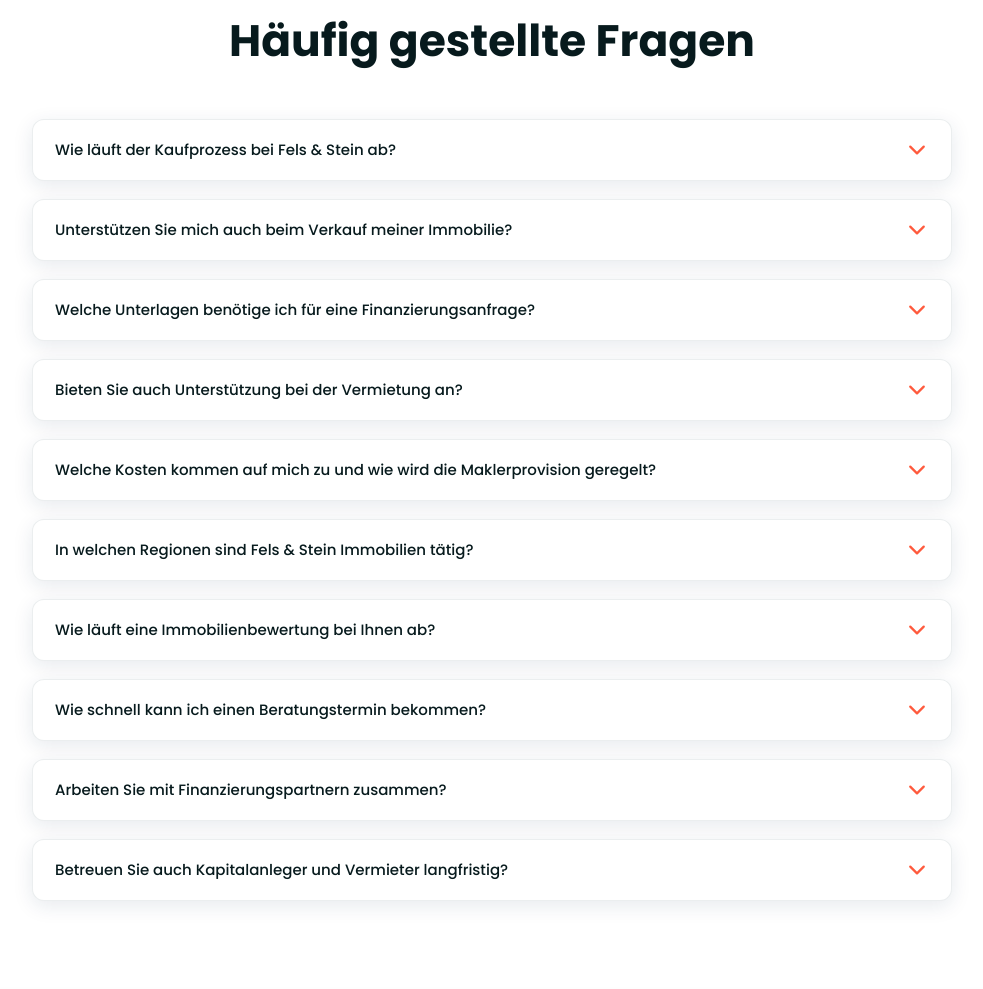
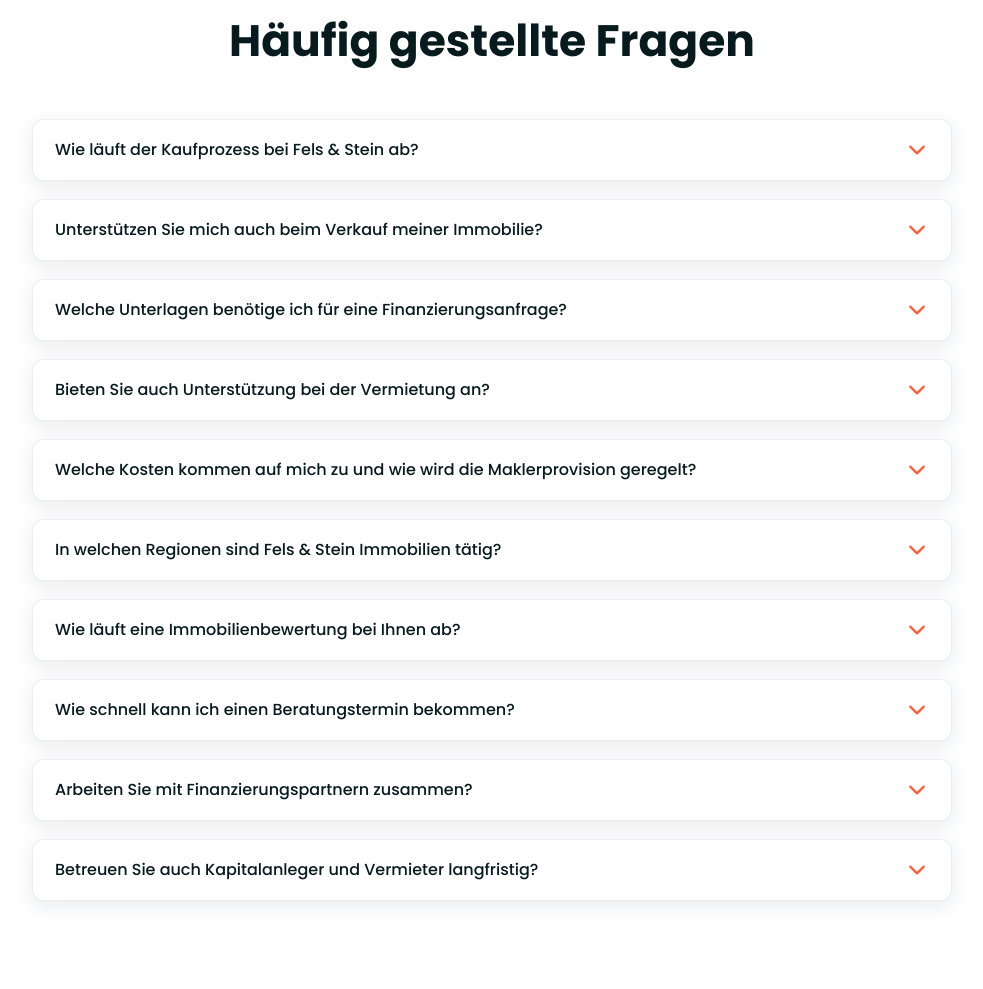
Before and after one commit to DaliborSimic/Fels-und-Stein-Immobilien, a plain HTML site: page index.html in a window 1280 px wide. Shown: the part 5681-6670 px from the top of the page, without its empty margins (148-1131 px from the left). Drawn offline with nearby package versions, Linux system fonts and the light colour scheme.

Commit message:
Update style.css

```diff
--- a/assets/css/style.css
+++ b/assets/css/style.css
@@ -1014,7 +1014,7 @@ button, a { transition: var(--transition); }
   padding: 18px 22px;
   color: var(--dark-jungle-green);
   font-family: var(--ff-poppins);
-  font-size: var(--fs-5);
+  font-size: 1rem;
   font-weight: var(--fw-500);
   line-height: 1.4;
 }
```
